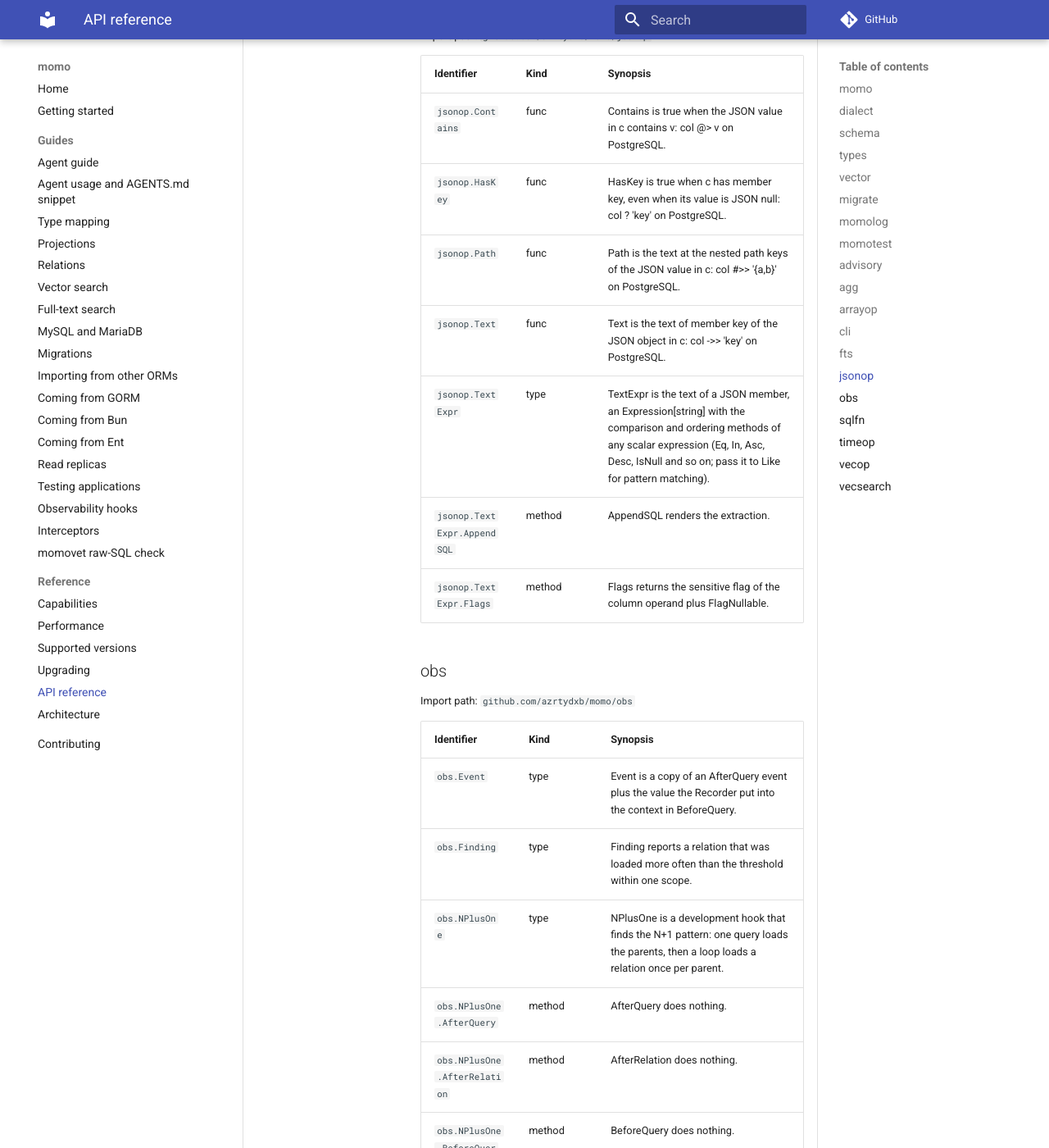
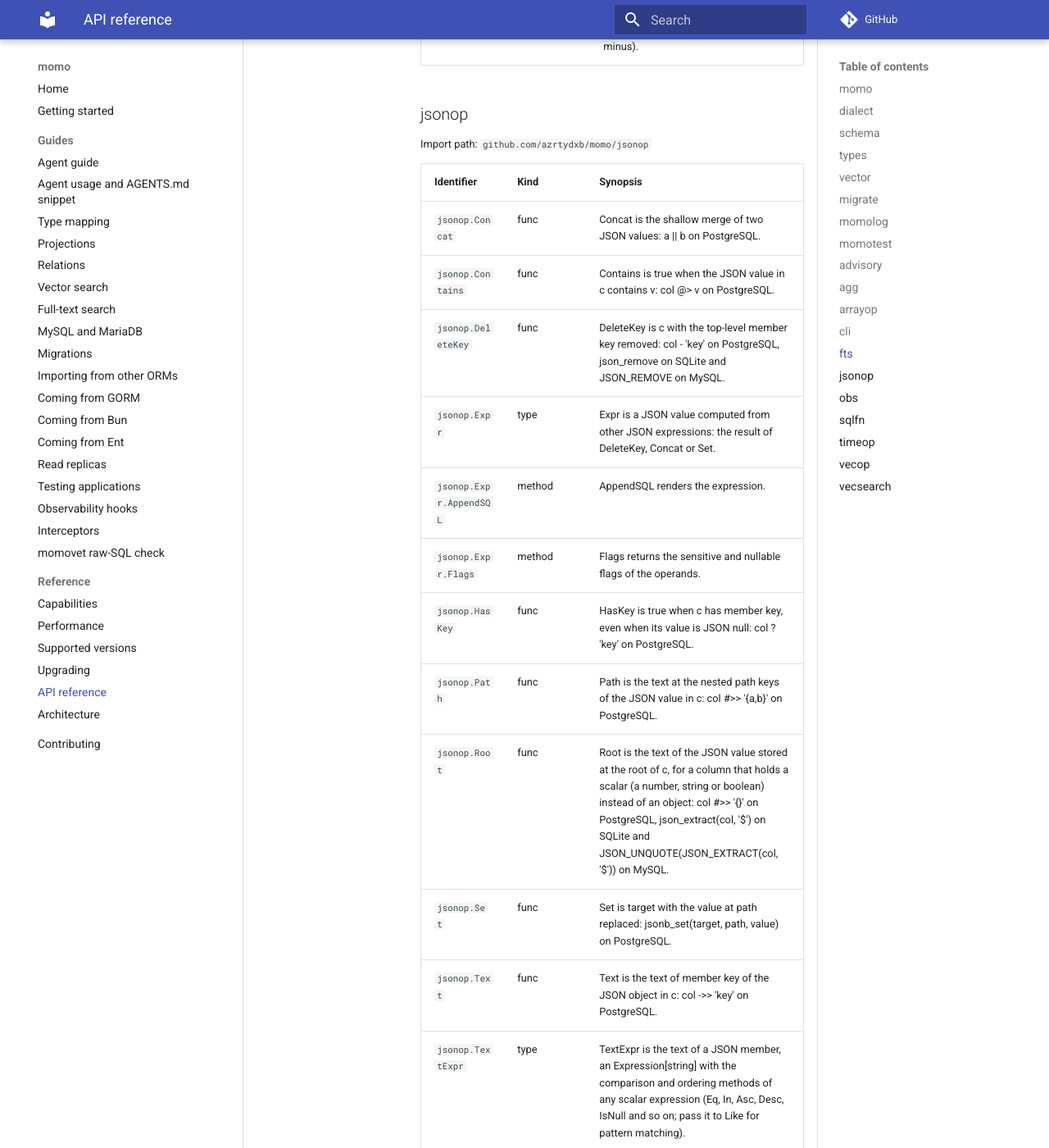
Before and after one commit to azrtydxb/momo, an MkDocs documentation site: the page built from docs/reference.md, in a window 1280 px wide and 1400 px high, scrolled down 106788 px. Shown: the whole window at 82% size. Built offline with MkDocs 1.6.1 and Material for MkDocs 9.7.7, drawn with Linux system fonts in a browser that asks for light colours; comment, search, counter and statistics services are not loaded; the version menu is left out; some of the changed text lies outside the part shown.

Commit message:
docs: regenerate reference and capabilities for the jsonop and array additions (#96)

```diff
--- a/docs/reference.md
+++ b/docs/reference.md
@@ -23,6 +23,8 @@ Import path: `github.com/azrtydxb/momo`
 | `momo.Allowlist`                       | type   | Allowlist maps external names to typed column descriptors.                                                                                                                                                                                                                        |
 | `momo.Allowlist.Column`                | method | Column returns the descriptor for name, or a *Error with Kind ErrValidation.                                                                                                                                                                                                      |
 | `momo.And`                             | func   | And joins predicates with AND; an empty And is true.                                                                                                                                                                                                                              |
+| `momo.ArrayOf`                         | func   | ArrayOf is the array constructor ARRAY\[e1, e2, ...\] of the element expressions, an Expression\[\[\]T\].                                                                                                                                                                         |
+| `momo.ArraySubquery`                   | func   | ArraySubquery is ARRAY(subquery): the rows of a one-column subquery collected into an array, an Expression\[\[\]T\] where T is the Go type of that column.                                                                                                                        |
 | `momo.As`                              | func   | As aliases an expression in a select list: expr AS alias.                                                                                                                                                                                                                         |
 | `momo.Asc`                             | func   | Asc orders by an arbitrary expression ascending.                                                                                                                                                                                                                                  |
 | `momo.Assignment`                      | type   | Assignment is one explicit column write.                                                                                                                                                                                                                                          |
@@ -1076,15 +1078,22 @@ Import path: `github.com/azrtydxb/momo/fts`
 
 Import path: `github.com/azrtydxb/momo/jsonop`
 
-| Identifier                  | Kind   | Synopsis                                                                                                                                                                                                      |
-| --------------------------- | ------ | ------------------------------------------------------------------------------------------------------------------------------------------------------------------------------------------------------------- |
-| `jsonop.Contains`           | func   | Contains is true when the JSON value in c contains v: col @> v on PostgreSQL.                                                                                                                                 |
-| `jsonop.HasKey`             | func   | HasKey is true when c has member key, even when its value is JSON null: col ? 'key' on PostgreSQL.                                                                                                            |
-| `jsonop.Path`               | func   | Path is the text at the nested path keys of the JSON value in c: col #>> '{a,b}' on PostgreSQL.                                                                                                               |
-| `jsonop.Text`               | func   | Text is the text of member key of the JSON object in c: col ->> 'key' on PostgreSQL.                                                                                                                          |
-| `jsonop.TextExpr`           | type   | TextExpr is the text of a JSON member, an Expression\[string\] with the comparison and ordering methods of any scalar expression (Eq, In, Asc, Desc, IsNull and so on; pass it to Like for pattern matching). |
-| `jsonop.TextExpr.AppendSQL` | method | AppendSQL renders the extraction.                                                                                                                                                                             |
-| `jsonop.TextExpr.Flags`     | method | Flags returns the sensitive flag of the column operand plus FlagNullable.                                                                                                                                     |
+| Identifier                  | Kind   | Synopsis                                                                                                                                                                                                                                                         |
+| --------------------------- | ------ | ---------------------------------------------------------------------------------------------------------------------------------------------------------------------------------------------------------------------------------------------------------------- |
+| `jsonop.Concat`             | func   | Concat is the shallow merge of two JSON values: a \|\| b on PostgreSQL.                                                                                                                                                                                          |
+| `jsonop.Contains`           | func   | Contains is true when the JSON value in c contains v: col @> v on PostgreSQL.                                                                                                                                                                                    |
+| `jsonop.DeleteKey`          | func   | DeleteKey is c with the top-level member key removed: col - 'key' on PostgreSQL, json_remove on SQLite and JSON_REMOVE on MySQL.                                                                                                                                 |
+| `jsonop.Expr`               | type   | Expr is a JSON value computed from other JSON expressions: the result of DeleteKey, Concat or Set.                                                                                                                                                               |
+| `jsonop.Expr.AppendSQL`     | method | AppendSQL renders the expression.                                                                                                                                                                                                                                |
+| `jsonop.Expr.Flags`         | method | Flags returns the sensitive and nullable flags of the operands.                                                                                                                                                                                                  |
+| `jsonop.HasKey`             | func   | HasKey is true when c has member key, even when its value is JSON null: col ? 'key' on PostgreSQL.                                                                                                                                                               |
+| `jsonop.Path`               | func   | Path is the text at the nested path keys of the JSON value in c: col #>> '{a,b}' on PostgreSQL.                                                                                                                                                                  |
+| `jsonop.Root`               | func   | Root is the text of the JSON value stored at the root of c, for a column that holds a scalar (a number, string or boolean) instead of an object: col #>> '{}' on PostgreSQL, json_extract(col, '$') on SQLite and JSON_UNQUOTE(JSON_EXTRACT(col, '$')) on MySQL. |
+| `jsonop.Set`                | func   | Set is target with the value at path replaced: jsonb_set(target, path, value) on PostgreSQL.                                                                                                                                                                     |
+| `jsonop.Text`               | func   | Text is the text of member key of the JSON object in c: col ->> 'key' on PostgreSQL.                                                                                                                                                                             |
+| `jsonop.TextExpr`           | type   | TextExpr is the text of a JSON member, an Expression\[string\] with the comparison and ordering methods of any scalar expression (Eq, In, Asc, Desc, IsNull and so on; pass it to Like for pattern matching).                                                    |
+| `jsonop.TextExpr.AppendSQL` | method | AppendSQL renders the extraction.                                                                                                                                                                                                                                |
+| `jsonop.TextExpr.Flags`     | method | Flags returns the sensitive flag of the column operand plus FlagNullable.                                                                                                                                                                                        |
 
 ## obs
 
```
Also changed, not shown: docs/capabilities.md (+4 -4 lines).
